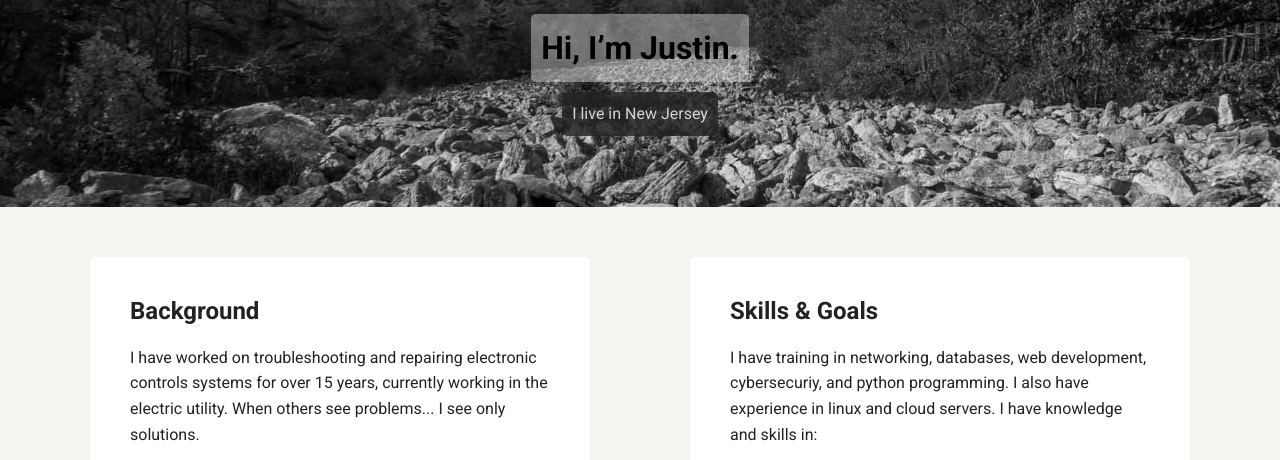
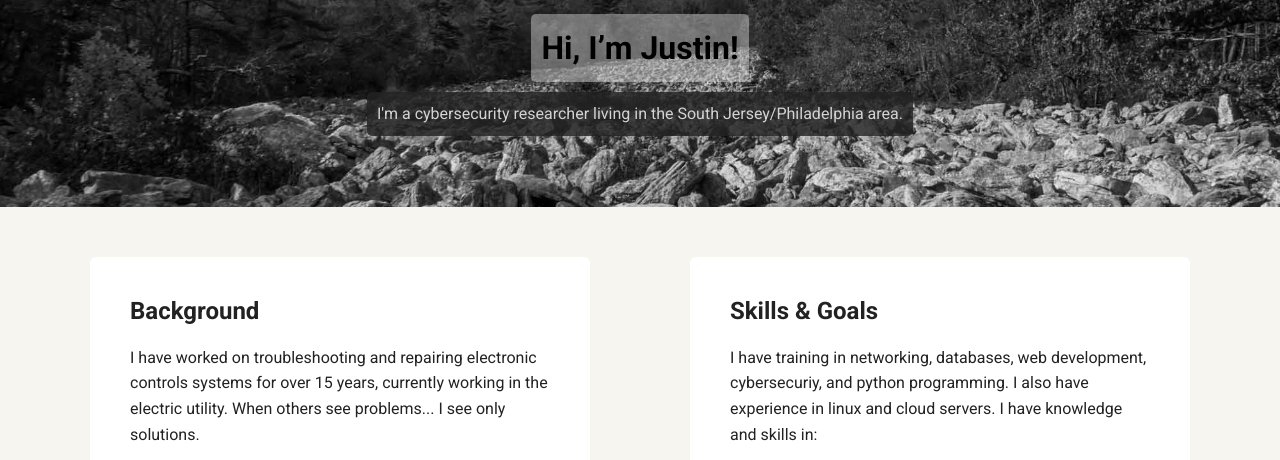
Before and after one commit to justin-clay/justinclay.dev, a plain HTML site: page index.html in a window 1280 px wide. Shown: the part 263-723 px from the top of the page. Drawn offline with Linux system fonts and the light colour scheme; a web font is replaced by a local one.

Commit message:
changed tagline on index.html

```diff
--- a/index.html
+++ b/index.html
@@ -19,8 +19,8 @@
 
     <header>
       <img src="images/me-300x300.jpg" alt="Drawing of Justin Clay" class="profile-image">
-      <h1 class="tag name">Hi, I’m Justin.</h1>
-      <p class="tag location">I live in New Jersey</p>
+      <h1 class="tag name">Hi, I’m Justin!</h1>
+      <p class="tag location">I'm a cybersecurity researcher living in the South Jersey/Philadelphia area.</p>
     </header>
 
     <main class="flex">
```
